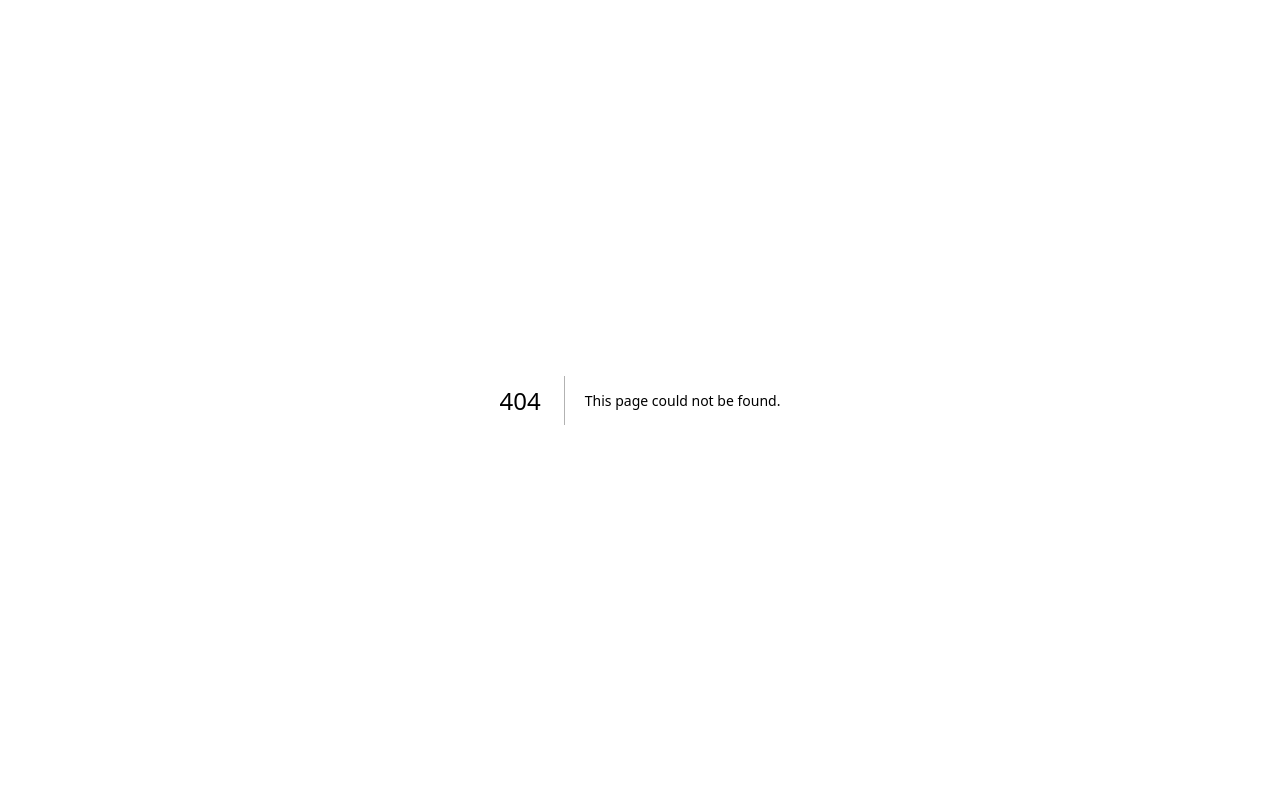
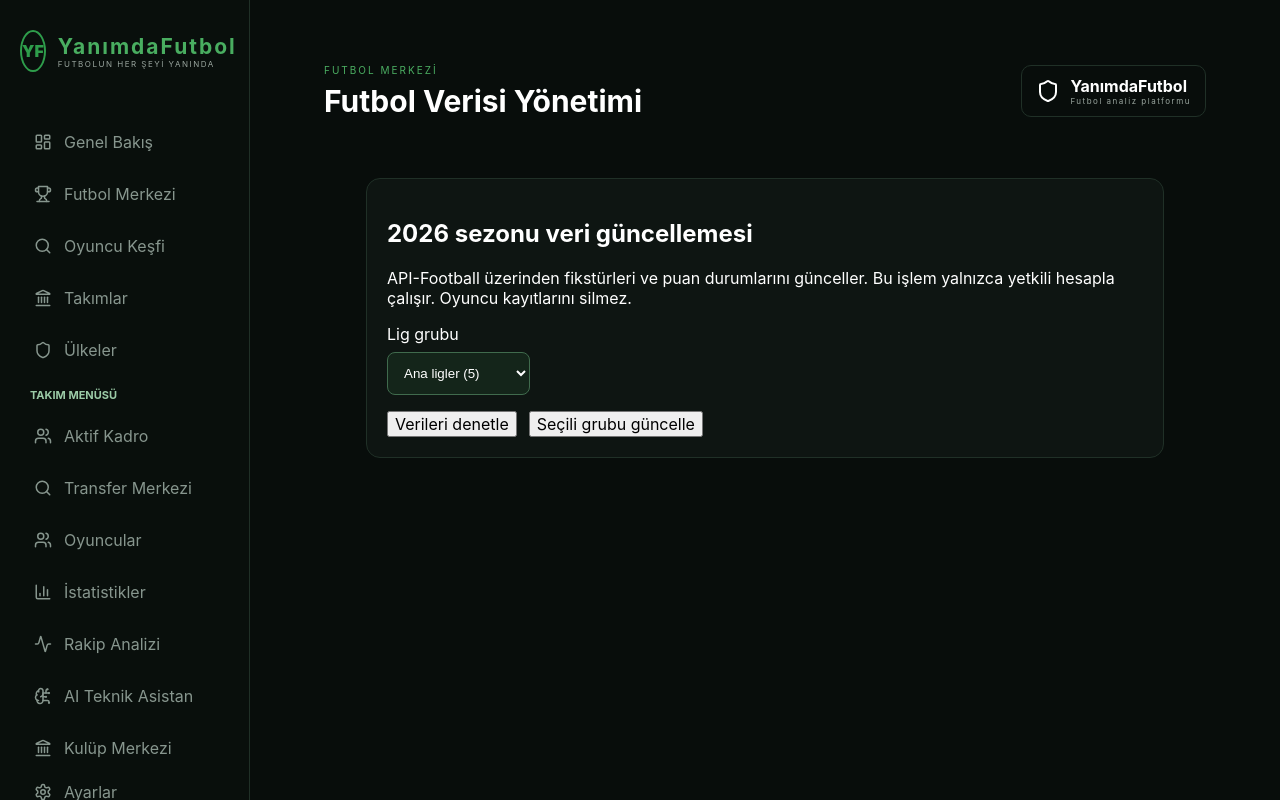
Before and after one commit to geminibtk/dispfics, a Next.js app: page /admin-football-sync in a window 1280 px wide. Before the commit this address had no page. Built offline with nearby package versions, Linux system fonts and the light colour scheme.

Commit message:
Add authenticated football data sync dashboard (#56)

```diff
--- /dev/null
+++ b/app/admin-football-sync/page.tsx
@@ -0,0 +1,40 @@
+"use client";
+import {useState} from "react";
+import AppShell from "../components/AppShell";
+import {createClient} from "../../lib/supabase";
+
+type Audit={league:number;teams?:number;matched?:number;unresolved?:number;fixtures?:number;standings?:number;error?:string};
+type SyncResult={league:number;fixtures:number;standings:number;fixturesError?:string;standingsError?:string};
+
+export default function AdminFootballSync(){
+ const [busy,setBusy]=useState(false),[message,setMessage]=useState(""),[audits,setAudits]=useState<Audit[]>([]),[results,setResults]=useState<SyncResult[]>([]);
+ const [batch,setBatch]=useState("main");
+ async function request(audit:boolean){
+  setBusy(true);setMessage("");if(!audit)setResults([]);
+  try{
+   const supabase=createClient();
+   const {data:{session},error}=await supabase.auth.getSession();
+   if(error||!session?.access_token)throw new Error("Önce yetkili hesabınızla giriş yapın.");
+   const query=new URLSearchParams({batch});if(audit)query.set("audit","1");
+   const response=await fetch("/api/football-data-import?"+query,{headers:{Authorization:"Bearer "+session.access_token},cache:"no-store"});
+   const json=await response.json();
+   if(!response.ok)throw new Error(json.error||"İstek başarısız ("+response.status+")");
+   if(audit){setAudits(json.audits||[]);setMessage("Denetim tamamlandı.");}
+   else{setResults(json.results||[]);setMessage("Güncelleme isteği tamamlandı. Hata alan ligleri aşağıda kontrol edin.");}
+  }catch(e){setMessage(e instanceof Error?e.message:"Bilinmeyen hata");}
+  finally{setBusy(false)}
+ }
+ return <AppShell title="Futbol Verisi Yönetimi"><section style={{maxWidth:950,display:"grid",gap:20}}>
+ <div className="panel"><h2>2026 sezonu veri güncellemesi</h2><p>API-Football üzerinden fikstürleri ve puan durumlarını günceller. Bu işlem yalnızca yetkili hesapla çalışır. Oyuncu kayıtlarını silmez.</p>
+ <label htmlFor="sync-batch" style={{display:"block",marginBottom:8}}>Lig grubu</label>
+ <select id="sync-batch" value={batch} onChange={e=>setBatch(e.target.value)} disabled={busy} style={{padding:12,borderRadius:8,background:"#14251a",color:"white",border:"1px solid #406b4d",maxWidth:"100%"}}>
+ <option value="main">Ana ligler (5)</option><option value="second-a">Diğer ligler A (5)</option><option value="second-b">Diğer ligler B (5)</option>
+ </select>
+ <div style={{display:"flex",gap:12,flexWrap:"wrap",marginTop:16}}>
+ <button type="button" disabled={busy} onClick={()=>request(true)}>{busy?"İşleniyor…":"Verileri denetle"}</button>
+ <button type="button" disabled={busy} onClick={()=>{if(window.confirm("Seçili lig grubunun 2026 fikstür ve puan durumu verileri API-Football'dan güncellensin mi?"))void request(false)}}>{busy?"İşleniyor…":"Seçili grubu güncelle"}</button>
+ </div>{message&&<p role="status" style={{marginTop:12}}>{message}</p>}</div>
+ {audits.length>0&&<div className="panel"><h3>Lig denetimi</h3><div style={{overflowX:"auto"}}><table style={{width:"100%",textAlign:"left",borderSpacing:"12px 10px"}}><thead><tr><th>Lig ID</th><th>Takım</th><th>Eşleşmeyen</th><th>Fikstür</th><th>Puan durumu</th></tr></thead><tbody>{audits.map(a=><tr key={a.league}><td>{a.league}</td><td>{a.teams??"—"}</td><td>{a.unresolved??"—"}</td><td>{a.fixtures??"—"}</td><td>{a.standings??"—"}{a.error&&<small style={{display:"block",color:"#ffb4a8"}}>{a.error}</small>}</td></tr>)}</tbody></table></div></div>}
+ {results.length>0&&<div className="panel"><h3>Güncelleme sonuçları</h3><div style={{overflowX:"auto"}}><table style={{width:"100%",textAlign:"left",borderSpacing:"12px 10px"}}><thead><tr><th>Lig ID</th><th>Fikstür</th><th>Puan durumu</th><th>Durum</th></tr></thead><tbody>{results.map(r=><tr key={r.league}><td>{r.league}</td><td>{r.fixtures}</td><td>{r.standings}</td><td>{r.fixturesError||r.standingsError?<span style={{color:"#ffb4a8"}}>{[r.fixturesError,r.standingsError].filter(Boolean).join("; ")}</span>:"Başarılı"}</td></tr>)}</tbody></table></div></div>}
+ </section></AppShell>
+}
```
